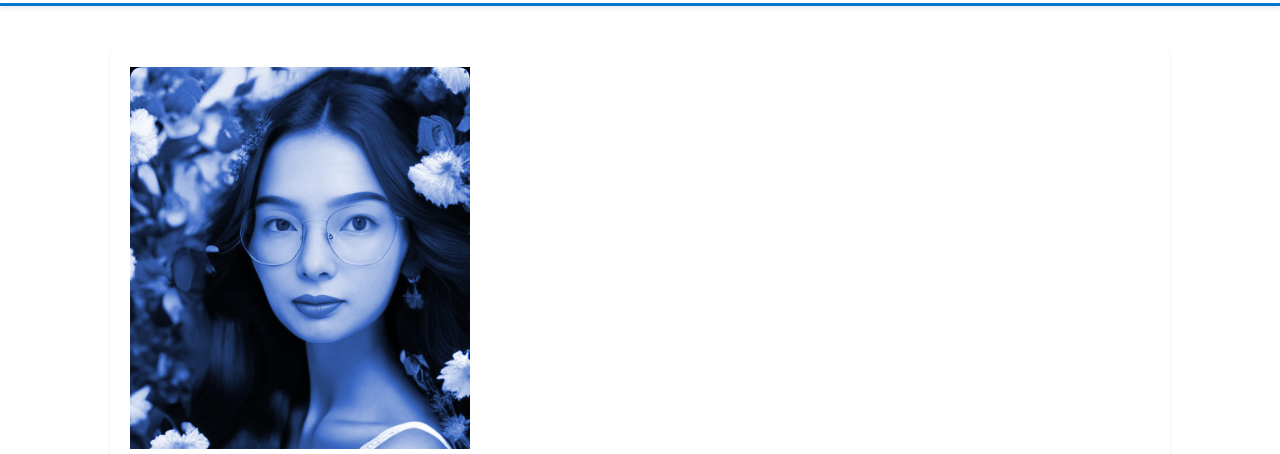
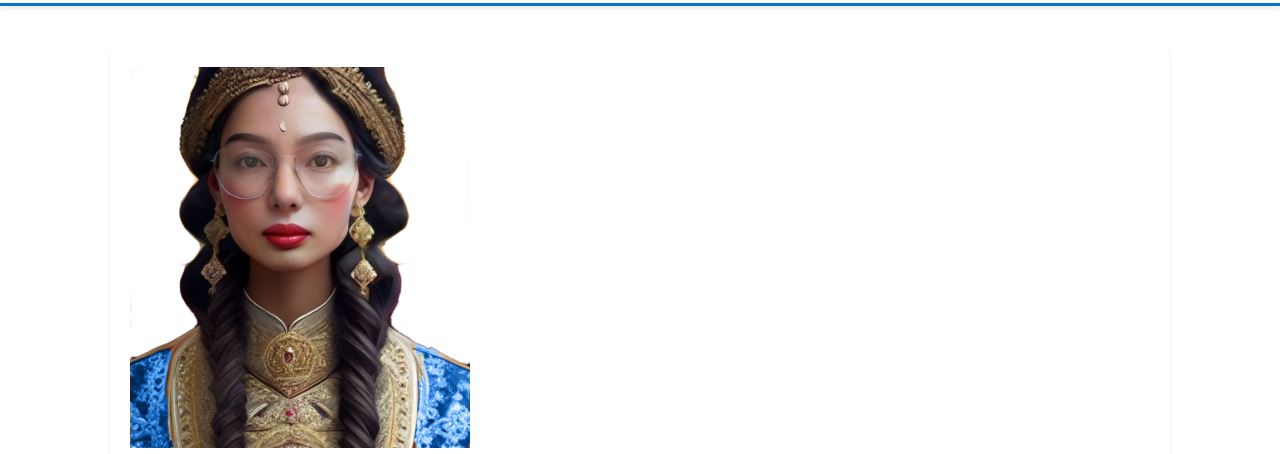
Before and after one commit to matematiksel/nur, a plain HTML site: page hakkimda.html in a window 1280 px wide. Shown: the part 73-527 px from the top of the page. Drawn offline with Linux system fonts and the light colour scheme.

Commit message:
Update hakkimda.html

```diff
--- a/hakkimda.html
+++ b/hakkimda.html
@@ -28,7 +28,7 @@
     <main>
         <div class="container">
             <section>
-              <img src="nur5.png" alt="nur1 resmi">
+              <img src="nur6.png" alt="nur1 resmi">
                 <h1>Psikolog Nur Hisarcıklıoğlu Kimdir?</h1>
                 <p>Kayseri doğumlu olan Nur Hisarcıklıoğlu, ilk ve orta öğrenimini Kayseri’de tamamlamıştır. Lisans eğitimini <strong>Girne Amerikan Üniversitesi’nde İngilizce Psikoloji</strong> bölümünde tamamlayarak <strong>onur öğrencisi</strong> olarak mezun olmuştur.</p>
                 <p>Eğitim süresi boyunca çeşitli kliniklerde staj yaparak teorik bilgilerini pratik deneyimlerle pekiştirmiştir. Mezuniyetinin ardından Kayseri'de TMS Clinic ve şu anda <strong>Ülke Plaza</strong> bünyesinde danışanlarına hizmet vermektedir.</p>
```
